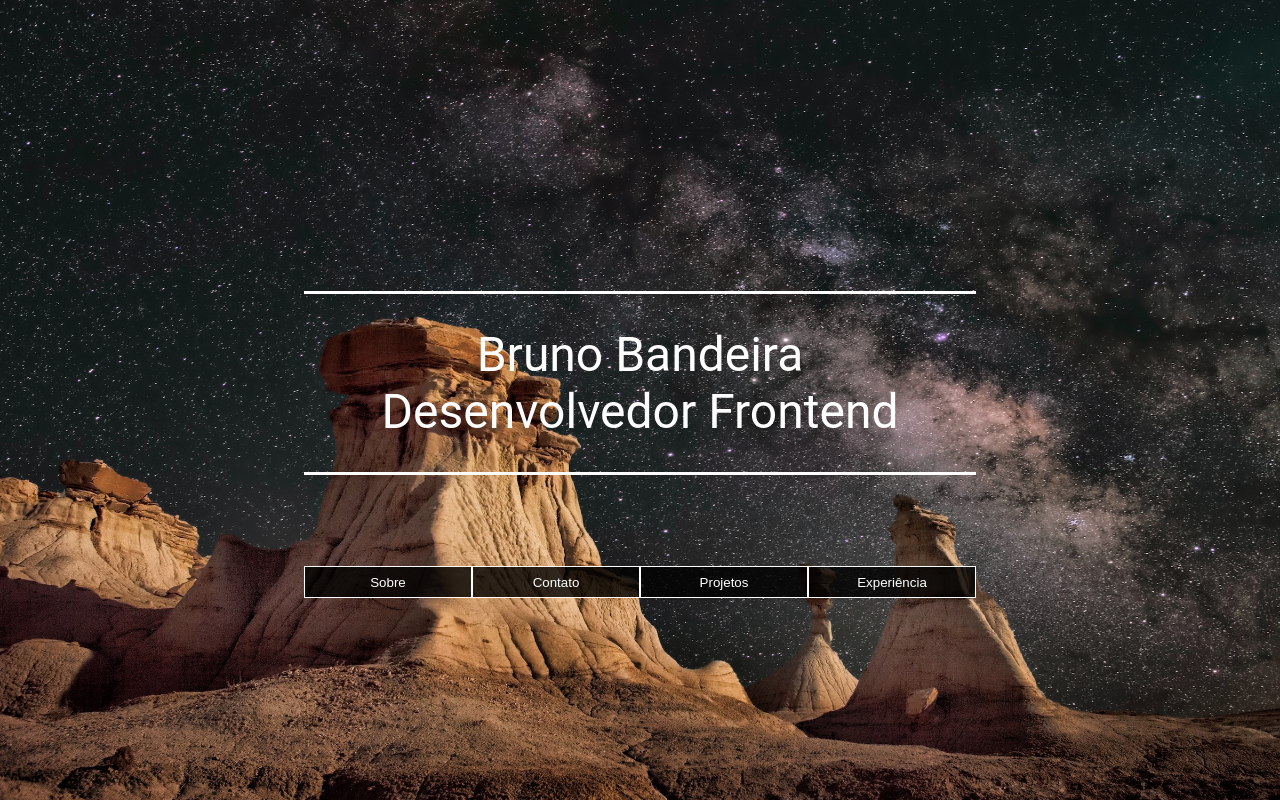
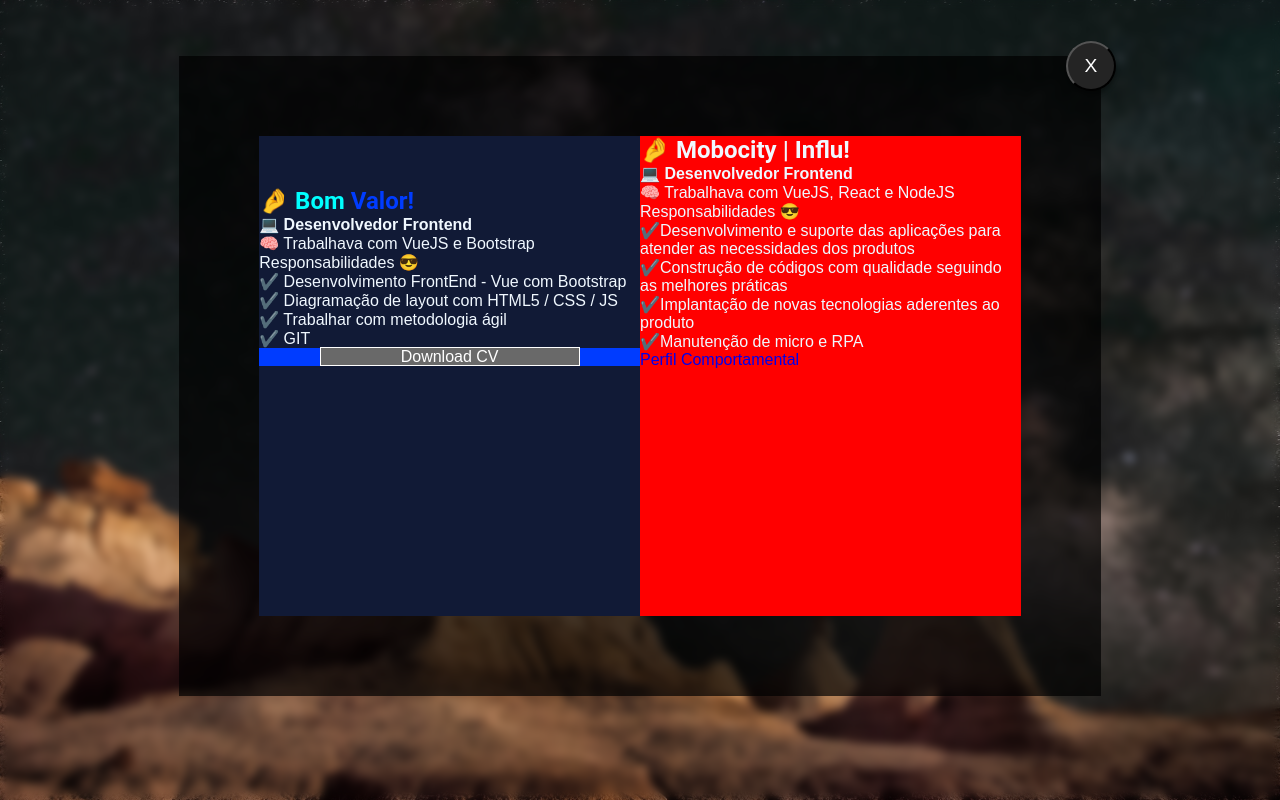
Before and after one commit to BrunodevBandeira/Portifolio-React, a React (Create React App) app: page / in a window 1280 px wide. Built offline with nearby package versions, Linux system fonts and the light colour scheme.

Commit message:
Add CSS XP

```diff
--- a/src/App.scss
+++ b/src/App.scss
@@ -20,6 +20,10 @@
 
 p {
     font-family: $mukta;
+}
+
+ul, li {
+  list-style: none;
 }
 
 // .asa {
--- a/src/components/Expe.js
+++ b/src/components/Expe.js
@@ -8,15 +8,64 @@
   const [isModalVisible, setIsModalVisible] = React.useState(false);
 
   return(
-      <section className="App">
+      <section className={styles.Expe}>
 
         <div>
           <button  className={styles.btn} onClick={() => setIsModalVisible(true)}> Experiência </button>
-          {isModalVisible ? (<Modal  onClose={() => {setIsModalVisible(false)}}>
-                                <h2>
-                               Expe....
-                                </h2>
-                            </Modal> ): null }
+          {true ? (<Modal  onClose={() => {setIsModalVisible(false)}}>
+            <section className={styles.modalContainer}>
+
+              <div className={styles.modalContainerLeft}>
+
+                <div className={styles.modal}>
+                  <div className={styles.xpText}>
+                    <h2> 🤌 Bom <span> Valor! </span></h2>
+                    <h4> 💻 Desenvolvedor Frontend </h4>
+                    <p>
+                    🧠 Trabalhava com <span> VueJS e Bootstrap</span>
+                    </p>
+
+                    <ul className={styles.xpTextWork}>
+                      <p className={styles.xpTextActivities}> Responsabilidades 😎 </p>
+                      <li>  ✔️ Desenvolvimento FrontEnd - Vue com Bootstrap </li>
+                      <li>  ✔️ Diagramação de layout com HTML5 / CSS / JS </li>
+                      <li>  ✔️ Trabalhar com metodologia ágil </li>
+                      <li>  ✔️ GIT </li>
+                    </ul>
+
+
+                    <div className={styles.xpTextButton}>
+                       <a href="./cv/FRONT END-JR - BRUNO BANDEIRA.pdf" className={styles.btn} download=""> Download CV </a>
+                    </div>
+                  </div>
+                </div>
+
+              </div>
+
+              <div className={styles.modalContainerRight}>
+                <div className={styles.xpTextContainer}>
+                  <div>
+                  <h2> 🤌 Mobocity <span>| Influ! </span></h2>
+                    <h4> 💻 Desenvolvedor Frontend </h4>
+                    <p>
+                    🧠 Trabalhava com <span> VueJS, React e NodeJS </span>
+                    </p>
+                    <ul>
+                      <p className={styles.xpTextActivities}> Responsabilidades 😎 </p>
+                      <li>  ✔️Desenvolvimento e suporte das aplicações para atender as necessidades dos produtos </li>
+                      <li>  ✔️Construção de códigos com qualidade seguindo as melhores práticas </li>
+                      <li>  ✔️Implantação de novas tecnologias aderentes ao produto  </li>
+                      <li> ✔️Manutenção de micro e RPA</li>
+                    </ul>
+                    <div className={styles.perfil}>
+                    <a href="https://www.16personalities.com/br/personalidade-entj" target="_blank" className={styles.per}> Perfil Comportamental </a>
+                    </div>
+                  </div>
+                </div>
+              </div>
+
+            </section>
+          </Modal> ): null }
         </div>
 
       </section>
--- a/src/components/Expe.module.scss
+++ b/src/components/Expe.module.scss
@@ -1,3 +1,6 @@
+.Expe {
+    // color: #00ffff;
+    // color: #003cff;
     .btn {
         height: 2rem;
         width: 10.5rem;
@@ -7,3 +10,42 @@
         background: rgba(0, 0, 0, .8);
         cursor: pointer;
     }
+
+    .modalContainer {
+        width: 100%;
+        height: 100vh;
+        display: flex;
+        // background: lightseagreen;
+        .modalContainerLeft {
+            background: #111a36;
+            width: 50%;
+            .modal {
+                .xpText {
+                    h2 {
+                        color: #00ffff;
+                        margin-top: 3.2rem;
+                        span {
+                            color: #003cff;
+                        }
+                    }
+
+                    .xpTextButton {
+                        background: #003cff;
+                        text-align: center;
+                        .btn {
+                            // padding-top: 1.2rem;
+                            padding: 0 5rem;
+                            background: dimgray;
+                        }
+                    }
+                }
+            }
+        }
+
+
+        .modalContainerRight {
+            background: red;
+            width: 50%;
+        }
+    }
+}
```
Lines whose indentation alone changed are shown as unchanged.
